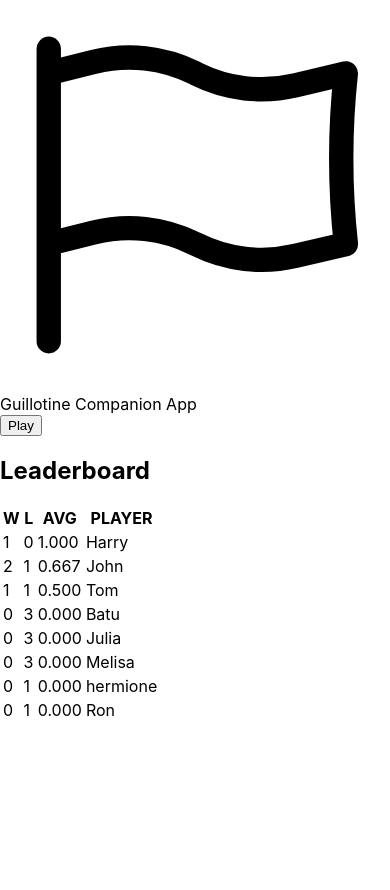
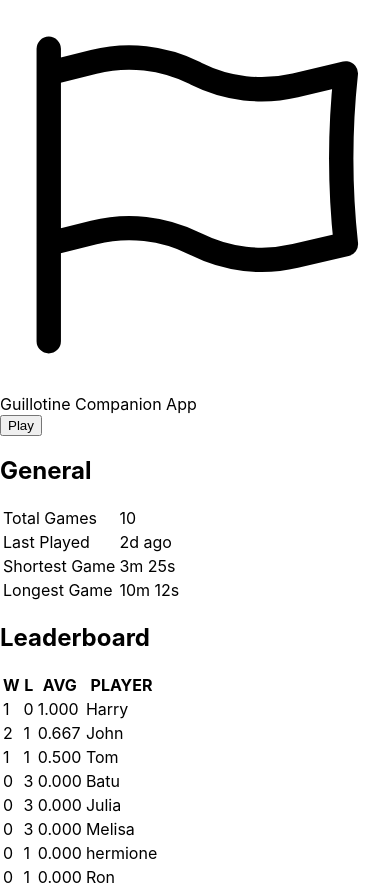
Before and after one commit to tsteelematc/tca-guillotine, a React (Create React App) app: page /#/ in a window 390 px wide. Before the commit the page ends 844 px from the top, so only its background shows below. Built offline with nearby package versions, Linux system fonts and the light colour scheme.

Commit message:
Placeholder General fun facts...
Maybe do a GH Pages build to see on phone and show stakeholders (friends)...

```diff
--- a/src/Home.tsx
+++ b/src/Home.tsx
@@ -28,6 +28,41 @@ export const Home: FC<HomeProps> = ({ leaderboardData, setTitle }) => {
             >
                 Play
             </button>
+            <div
+                className='card bg-base-100 shadow-xl'
+            >
+                <div
+                    className='card-body p-3'
+                >
+                    <h2
+                        className='card-title'
+                    >
+                        General
+                    </h2>
+                    <table
+                        className='table'
+                    >
+                        <tbody>
+                            <tr>
+                                <td>Total Games</td>
+                                <td>10</td>
+                            </tr>
+                            <tr>
+                                <td>Last Played</td>
+                                <td>2d ago</td>
+                            </tr>
+                            <tr>
+                                <td>Shortest Game</td>
+                                <td>3m 25s</td>
+                            </tr>
+                            <tr>
+                                <td>Longest Game</td>
+                                <td>10m 12s</td>
+                            </tr>
+                        </tbody>
+                    </table>
+                </div>
+            </div>
             <div
                 className='card bg-base-100 shadow-xl'
             >
```
